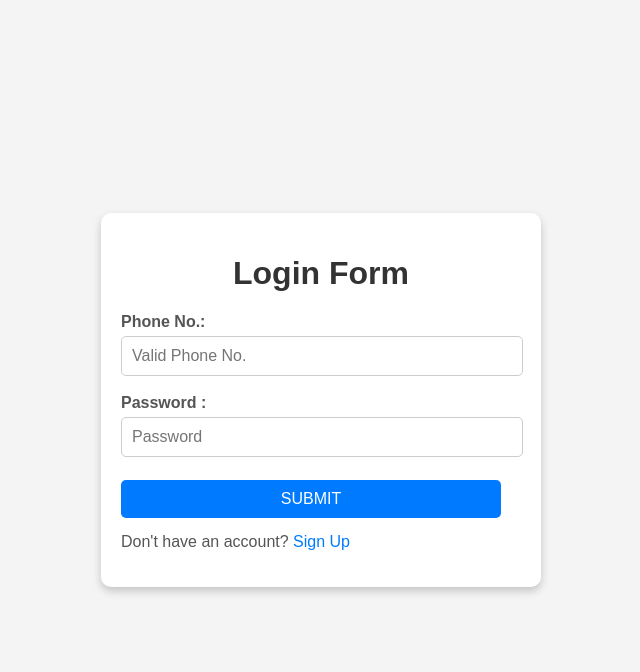
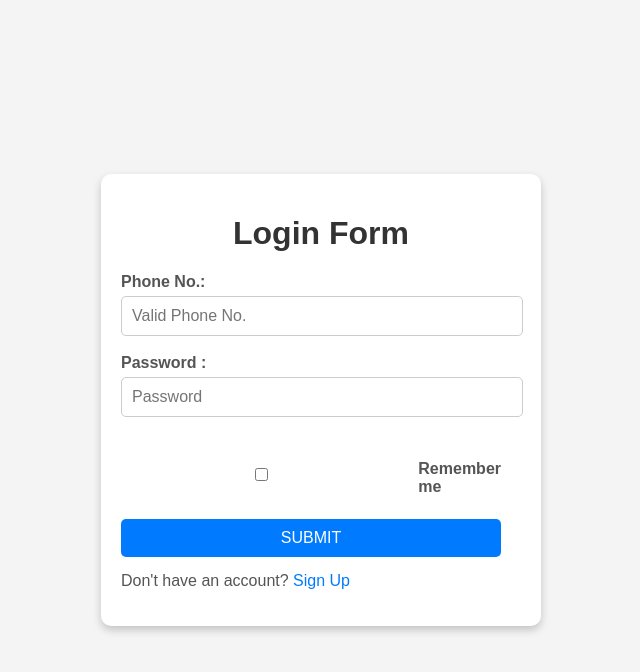
Before and after one commit to Vidhi-Porwal/NGO_Track, a Flask app: page /auth/login in a window 1280 px wide. Shown: the top 672 px of the page, without its empty margins (319-959 px from the left). Run offline with Flask 3, Linux system fonts and the light colour scheme.

Commit message:
remember_me

```diff
--- a/static/styles.css
+++ b/static/styles.css
@@ -41,6 +41,7 @@ form {
     margin-right: 20px;
     display: flex;
     flex-direction: column;
+    text-align: left;
 }
 
 label {
@@ -84,6 +85,22 @@ select option {
     color: #333;
 }
 
+/* Align "Remember me" with Checkbox */
+input[type="checkbox"] {
+    margin-right: 10px;
+}
+
+.checkbox-container {
+    display: flex;
+    align-items: center; /* Align vertically */
+    gap: 10px; /* Optional spacing between checkbox and label */
+    text-align: left; /* Align text to the left */
+    margin-top: 15px; /* Add spacing above */
+    width: 100%; /* Ensure it spans the width of the form container */
+    justify-content: flex-start; /* Align content to the left */
+}
+
+
 /* Submit Button */
 .submit-btn {
     background-color: #007bff;
--- a/templates/login.html
+++ b/templates/login.html
@@ -31,6 +31,11 @@
                 <input type="password" id="password" name="password" class="input-field" placeholder="Password" required>
             </div>
             <br/>
+            <div class="checkbox-container">
+                <input type="checkbox" value="lsRememberMe" id="rememberMe" aria-label="Remember me">
+                <label for="rememberMe">Remember me</label>
+            </div>
+            <br/>
             <input type="submit" value="SUBMIT" class="submit-btn">
         </form>
 
```
